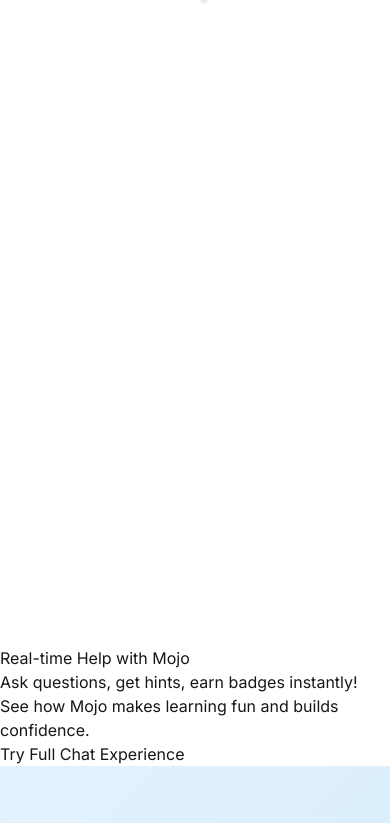
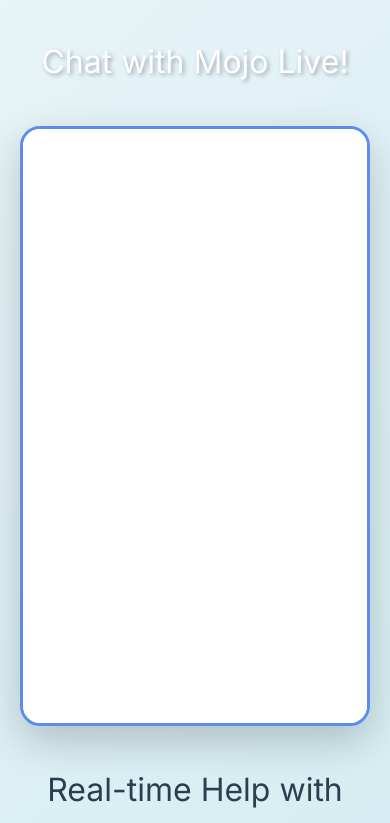
Before and after one commit to MelissaPascal/sea-smart-final, a Next.js app: page / in a window 390 px wide. Shown: the part 3748-4571 px from the top of the page. Built offline with nearby package versions, Linux system fonts and the light colour scheme.

Commit message:
Update homepage.css

```diff
--- a/app/homepage.css
+++ b/app/homepage.css
@@ -487,6 +487,122 @@ body {
   margin: 10px 0;
 }
 
+/* ... all your existing CSS ... */
+
+/* Footer Section */
+.footer-section {
+  background: #34495e;
+  color: white;
+  padding: 40px 20px;
+  text-align: center;
+}
+
+.footer-section p {
+  margin: 10px 0;
+}
+
+
+.chat-preview-section {
+  background: linear-gradient(135deg, #e8f4f8, #d1ecf1);
+  padding: 80px 20px;
+  text-align: center;
+}
+
+.preview-container {
+  display: flex;
+  align-items: center;
+  justify-content: center;
+  gap: 40px;
+  max-width: 1200px;
+  margin: 0 auto;
+  flex-wrap: wrap;
+}
+
+.chat-iframe {
+  border-radius: 20px;
+  border: 3px solid #5B8DEF;
+  box-shadow: 0 15px 40px rgba(0,0,0,0.2);
+}
+
+.preview-text {
+  max-width: 400px;
+  text-align: left;
+}
+
+.preview-text h3 {
+  color: #2c3e50;
+  font-size: 2rem;
+  margin-bottom: 15px;
+}
+
+.preview-text p {
+  color: #666;
+  font-size: 1.2rem;
+  line-height: 1.5;
+  margin-bottom: 20px;
+}
+
+.preview-text button {
+  background: linear-gradient(45deg, #5B8DEF, #4A7FDB);
+  color: white;
+  border: none;
+  padding: 15px 30px;
+  font-size: 1.2rem;
+  font-weight: bold;
+  border-radius: 25px;
+  cursor: pointer;
+  transition: all 0.3s ease;
+}
+
+.preview-text button:hover {
+  transform: translateY(-3px);
+  box-shadow: 0 10px 25px rgba(91,141,239,0.4);
+}
+
+/* Mobile Responsive */
+@media (max-width: 768px) {
+  .main-title {
+    font-size: 2.5rem;
+  }
+
+  .section-title {
+    font-size: 2rem;
+  }
+
+  .pricing-grid {
+    grid-template-columns: 1fr;
+  }
+
+  .sample-grid {
+    grid-template-columns: 1fr;
+  }
+
+  .steps-grid {
+    grid-template-columns: 1fr;
+  }
+
+  .benefits-grid {
+    grid-template-columns: 1fr;
+  }
+
+  .big-download-button {
+    font-size: 1.3rem;
+    padding: 15px 30px;
+  }
+
+  .preview-container {
+    flex-direction: column;
+  }
+
+  .chat-iframe {
+    width: 100%;
+    max-width: 350px;
+  }
+
+  .preview-text {
+    text-align: center;
+  }
+}
 /* Mobile Responsive */
 @media (max-width: 768px) {
   .main-title {
```
